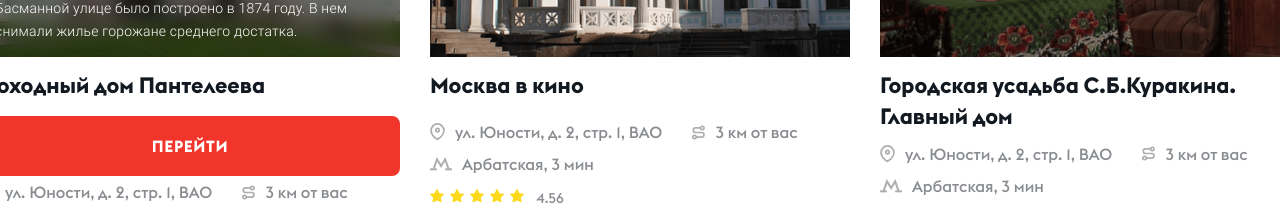
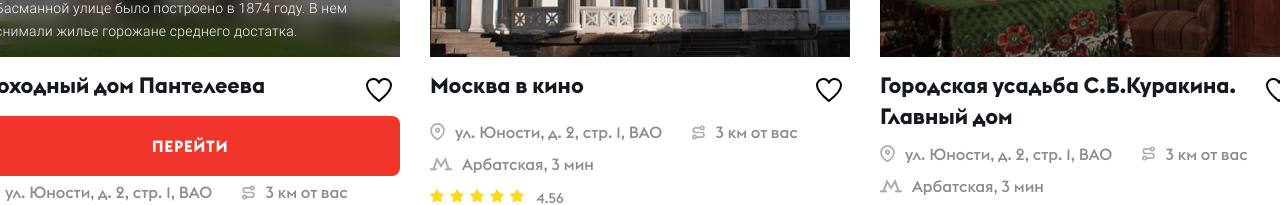
Before and after one commit to 44Klic44/uds-media-test, a React (Vite) app in the folder test-cards/: page / in a window 1280 px wide. Shown: the part 291-496 px from the top of the page. Built offline with nearby package versions, Linux system fonts and the light colour scheme.

Commit message:
favorites-finish

```diff
--- a/test-cards/src/components/Card/UdsCard.jsx
+++ b/test-cards/src/components/Card/UdsCard.jsx
@@ -63,12 +63,23 @@ const UdsCard = ({
         <div className={styles.titleRow}>
           <h3 className={styles.title}>{title}</h3>
 
-         <button className={styles.iconsHeart} >
-            <svg  width="26" height="24" >
-              <use href="/src/assets/icons/heart-false.svg" />
+           <button
+            className={styles.iconsHeart}
+            onClick={toggleFav}
+          >
+            <svg width="26" height="24">
+
+              {isFav ? (
+                // Если isFav = true - показываем красную иконку
+                <use xlinkHref="#uds-icon-heart-filled" />
+              ) : (
+                // Если isFav = false - показываем прозрачную иконку
+                <use xlinkHref="#uds-icon-heart-outline" />
+              )}
+
 
             </svg>
-         </button>
+          </button>
         </div>
 
         {/* Появляющаяся кнопка при hover */}
--- a/test-cards/src/components/Sprite/Sprite.jsx
+++ b/test-cards/src/components/Sprite/Sprite.jsx
@@ -58,6 +58,25 @@ const Sprite = () => {
         <path d="M21.4857 3.19277L16.3132 4.91325V3.0241C16.3132 1.91084 15.3944 1 14.2715 1H3.04176C1.91879 1 1 1.91084 1 3.0241V12.9759C1 14.0892 1.91879 15 3.04176 15H14.2715C15.3944 15 16.3132 14.0892 16.3132 12.9759V11.0699L21.5027 12.8072C22.2343 13.0602 23 12.5205 23 11.7446V4.25542C22.983 3.47952 22.2173 2.93976 21.4857 3.19277Z" stroke="currentColor" strokeWidth="2" strokeMiterlimit="10"/>
       </symbol>
 
+
+      {/*  Иконка незаполненного сердца  */}
+<symbol id="uds-icon-heart-outline" viewBox="0 0 26 24" fill="none">
+  <path d="M12.9266 22.9405C12.9559 22.9703 12.9853 22.9703 12.9853 23C17.0392 19.7595 25 13.6946 25 7.36216C25 3.85405 22.1799 1 18.7136 1C16.246 1 14.1016 2.45676 13.0734 4.56757C13.0441 4.62703 12.9853 4.77568 12.9853 4.77568C12.9853 4.77568 12.9266 4.65676 12.9266 4.62703C11.9278 2.48649 9.78335 1 7.28641 1C3.82007 1 1 3.85405 1 7.36216C1 13.7541 8.93146 19.7297 12.9266 22.9405Z"
+        stroke="currentColor"
+        stroke-width="2"
+        stroke-linejoin="round"/>
+</symbol>
+
+
+ {/* Иконка заполненного сердца  */}
+<symbol id="uds-icon-heart-filled" viewBox="0 0 26 24" fill="none">
+  <path d="M12.9266 22.9405C12.9559 22.9703 12.9853 22.9703 12.9853 23C17.0392 19.7595 25 13.6946 25 7.36216C25 3.85405 22.1799 1 18.7136 1C16.246 1 14.1016 2.45676 13.0734 4.56757C13.0441 4.62703 12.9853 4.77568 12.9853 4.77568C12.9853 4.77568 12.9266 4.65676 12.9266 4.62703C11.9278 2.48649 9.78335 1 7.28641 1C3.82007 1 1 3.85405 1 7.36216C1 13.7541 8.93146 19.7297 12.9266 22.9405Z"
+        fill="#FF0000"
+        stroke="#FF0000"
+        stroke-width="2"
+        stroke-linejoin="round"/>
+</symbol>
+
     </svg>
   );
 };
```
